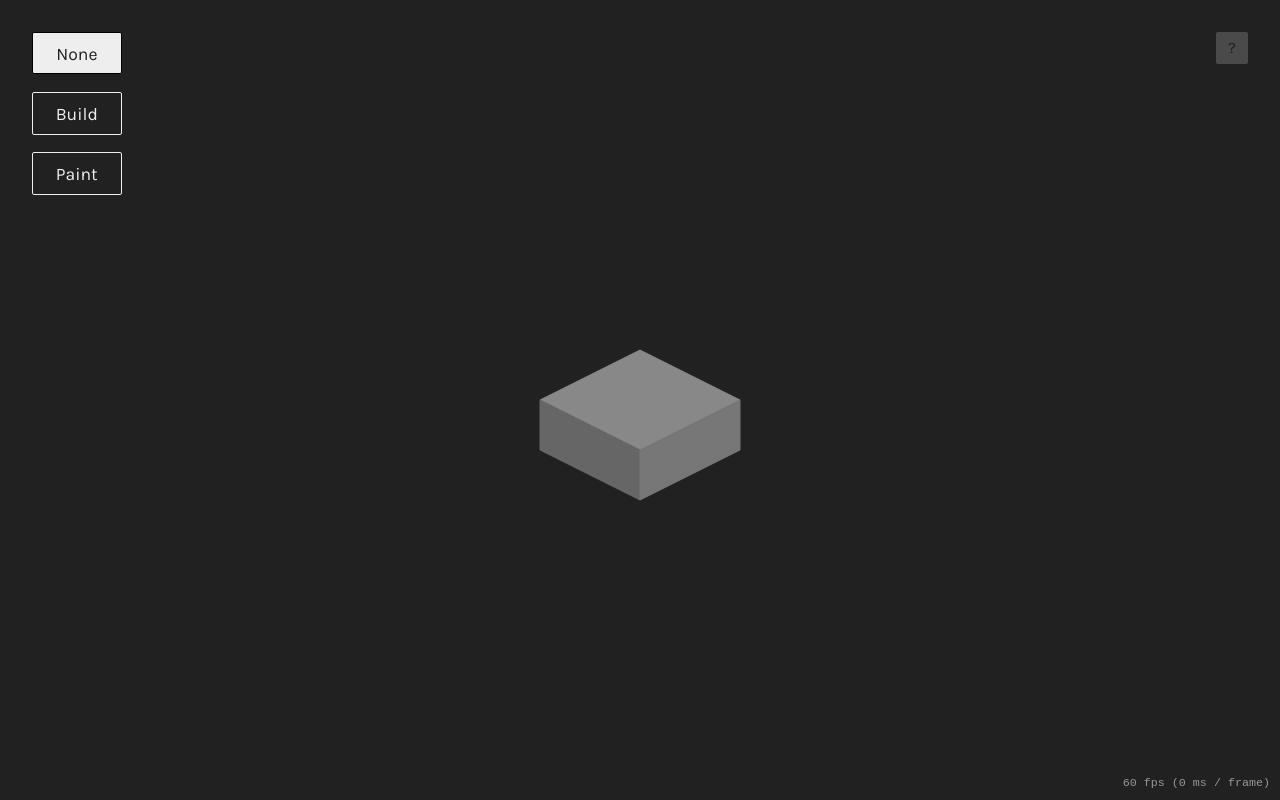
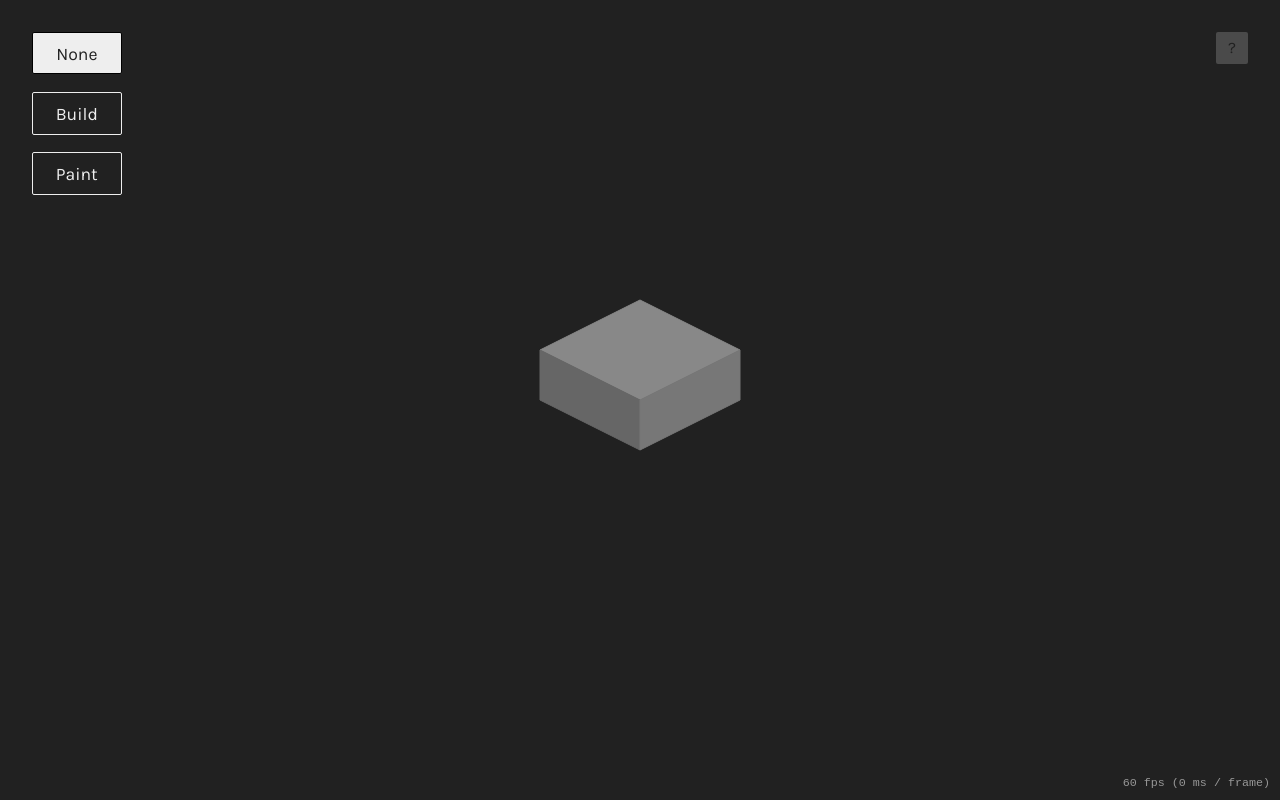
Before and after one commit to JJMorton/isometric-building, a website: page public/index.html in a window 1280 px wide. Drawn offline with Linux system fonts and the light colour scheme.

Commit message:
Adjustable tile height and mouse over detection on tile sides

```diff
--- a/public/scripts/canvas.js
+++ b/public/scripts/canvas.js
@@ -18,6 +18,14 @@
 	buffer.width = canvas.width;
 	buffer.height = canvas.height;
 	const bufferCtx = buffer.getContext('2d');
+
+	/*
+		Canvas to draw editing grid to
+	*/
+	const editGrid = document.createElement('canvas');
+	editGrid.width = canvas.width;
+	editGrid.height = canvas.height;
+	const editGridCtx = editGrid.getContext('2d');
 
 
 
@@ -41,6 +49,7 @@
 		options: {
 			editMode: 0,
 			textureToUse: 2,
+			heightToUse: 0.5,
 			zoom: 1,
 			offset: new Vector()
 		},
@@ -48,13 +57,15 @@
 		// Input tracking
 		mouse: {position: new Vector(), left: false, right: false},
 		keys: [
-			{ name: "up"  , code: 38, pressed: false },
-			{ name: "down", code: 40, pressed: false },
-			{ name: "w"   , code: 87, pressed: false },
-			{ name: "a"   , code: 65, pressed: false },
-			{ name: "s"   , code: 83, pressed: false },
-			{ name: "d"   , code: 68, pressed: false },
-			{ name: "q"   , code: 81, pressed: false }
+			{ name: "up"  ,  code: 38, pressed: false },
+			{ name: "down",  code: 40, pressed: false },
+			{ name: "left",  code: 37, pressed: false },
+			{ name: "right", code: 39, pressed: false },
+			{ name: "w"   ,  code: 87, pressed: false },
+			{ name: "a"   ,  code: 65, pressed: false },
+			{ name: "s"   ,  code: 83, pressed: false },
+			{ name: "d"   ,  code: 68, pressed: false },
+			{ name: "q"   ,  code: 81, pressed: false }
 		],
 
 		// Game data
@@ -80,7 +91,7 @@
 	*/
 
 
-	const isOnTile = (p, tile, tileSize) => {
+	const isOnTile = (p, tile, tileSize, height) => {
 
 		// Centre tile at (0, 0)
 		const point = Vector.sub(p, tile);
@@ -90,25 +101,41 @@
 		const northEast = (-tileSize / 2) / tileSize;
 
 		// Check each side with simple straight line equations
-		const topLeft     = point.y >= northEast * point.x - tileSize / 2;
-		const topRight    = point.y >= southEast * point.x - tileSize / 2;
-		const bottomLeft  = point.y <= southEast * point.x + tileSize / 2;
-		const bottomRight = point.y <= northEast * point.x + tileSize / 2;
+		// Top face
+		const top =
+			point.y > northEast * point.x - tileSize / 2 - height * tileSize && // Back left
+			point.y > southEast * point.x - tileSize / 2 - height * tileSize && // Back right
+			point.y < southEast * point.x + tileSize / 2 - height * tileSize && // Front left
+			point.y < northEast * point.x + tileSize / 2 - height * tileSize;   // Front right
 
-		return topLeft && topRight && bottomLeft && bottomRight;
+		// Front face
+		const front =
+			point.x > - tileSize &&                                             // Left
+			point.x < 0 &&                                                      // Right
+			point.y > southEast * point.x + tileSize / 2 - height * tileSize && // Top
+			point.y < southEast * point.x + tileSize / 2;                       // Bottom
+
+		// Right face
+		const right =
+			point.x > 0 &&                                                      // Left
+			point.x < tileSize &&                                               // Right
+			point.y > northEast * point.x + tileSize / 2 - height * tileSize && // Top
+			point.y < northEast * point.x + tileSize / 2;                       // Bottom
+
+		return top || front || right;
 
 	};
 
-	const drawTop = (c, position, tileSize, fill, stroke) => {
+	const drawTop = (c, position, tileSize, height, fill, stroke) => {
 
 		// Draw the top of a tile
 		c.fillStyle = fill;
 		c.strokeStyle = stroke;
 		c.beginPath();
-		c.moveTo(position.x - tileSize, position.y);
-		c.lineTo(position.x, position.y - tileSize / 2);
-		c.lineTo(position.x + tileSize, position.y);
-		c.lineTo(position.x, position.y + tileSize / 2);
+		c.moveTo(position.x - tileSize, position.y - height * tileSize);
+		c.lineTo(position.x, position.y - tileSize / 2 - height * tileSize);
+		c.lineTo(position.x + tileSize, position.y - height * tileSize);
+		c.lineTo(position.x, position.y + tileSize / 2 - height * tileSize);
 		c.closePath();
 		c.fill();
 		c.stroke();
@@ -127,7 +154,7 @@
 
 			// If on the first row, create new row above
 			if (y === 0) {
-				Canvas.grid.splice(0, 0, [{type: -1}]);
+				Canvas.grid.splice(0, 0, [{type: -1, height: 0.5}]);
 				Canvas.unrendered = true;
 				// The original tile will now have a larger y coordinate
 				y++;
@@ -136,7 +163,7 @@
 			}
 			// Fill all tiles up to the neighbour
 			while (Canvas.grid[y - 1].length <= x) {
-				Canvas.grid[y - 1].push({type: -1});
+				Canvas.grid[y - 1].push({type: -1, height: 0.5});
 				Canvas.unrendered = true;
 			}
 
@@ -145,7 +172,7 @@
 
 			// If on the end of the row, create tile to the right
 			if (x === Canvas.grid[y].length - 1) {
-				Canvas.grid[y].push({type: -1});
+				Canvas.grid[y].push({type: -1, height: 0.5});
 				Canvas.unrendered = true;
 			}
 
@@ -154,12 +181,12 @@
 
 			// If on the last row, create new row below
 			if (y === Canvas.grid.length - 1) {
-				Canvas.grid.push([{type: -1}]);
+				Canvas.grid.push([{type: -1, height: 0.5}]);
 				Canvas.unrendered = true;
 			}
 			// Fill all tiles up to the neighbour
 			while (Canvas.grid[y + 1].length <= x) {
-				Canvas.grid[y + 1].push({type: -1});
+				Canvas.grid[y + 1].push({type: -1, height: 0.5});
 				Canvas.unrendered = true;
 			}
 
@@ -168,7 +195,7 @@
 
 			// If at the beginning of a row, create column to the left
 			if (x === 0) {
-				Canvas.grid.forEach(row => row.splice(0, 0, {type: -1}));
+				Canvas.grid.forEach(row => row.splice(0, 0, {type: -1, height: 0.5}));
 				Canvas.unrendered = true;
 				// The original tile will have a larger x coordinate
 				x++;
@@ -200,10 +227,11 @@
 
 			// Add new tile
 
-			while (Canvas.grid.length <= y) Canvas.grid.push([{type: -1}]);
-			while (Canvas.grid[y].length <= x) Canvas.grid[y].push({type: -1});
+			while (Canvas.grid.length <= y) Canvas.grid.push([{type: -1, height: 0.5}]);
+			while (Canvas.grid[y].length <= x) Canvas.grid[y].push({type: -1, height: Math.random()});
 
 			Canvas.grid[y][x].type = type;
+			Canvas.grid[y][x].height = Canvas.options.heightToUse;
 			Canvas.tileCount++;
 
 			getNeighbours(x, y, true).forEach(t => {
@@ -302,8 +330,6 @@
 		const screenSize = Math.min(canvas.width, canvas.height);
 		// Size of each cell from top to bottom (double the width)
 		const tileSize = Canvas.options.zoom * 100;
-		// Height of tiles
-		const height = tileSize * 0.5;
 
 		// Move controls
 		if (Canvas.keys.find(k => k.name === "w").pressed) {
@@ -334,8 +360,8 @@
 		let selected;
 
 		if (Canvas.unrendered) {
-			bufferCtx.fillStyle = Canvas.bgColor;
-			bufferCtx.fillRect(0, 0, buffer.width, buffer.height);
+			bufferCtx.clearRect(0, 0, buffer.width, buffer.height);
+			editGridCtx.clearRect(0, 0, editGrid.width, editGrid.height);
 		}
 
 		Canvas.grid.forEach((row, y) => {
@@ -348,19 +374,22 @@
 				position.set(0.5 * canvas.width + position.x + Canvas.options.offset.x * tileSize, 0.5 * canvas.height + position.y + Canvas.options.offset.y * tileSize);
 
 				// Calculate if the user has selected the tile
-				const mouseIsOn = isOnTile(Canvas.mouse.position, position, tileSize);
+				const mouseIsOn = isOnTile(Canvas.mouse.position, position, tileSize, row[x].type > 0 ? row[x].height : 0);
 				if (mouseIsOn) selected = {index: new Vector(x, y), position: position};
 
 				// Only draw tiles that are visible
 				if (Canvas.unrendered || row[x].unrendered) {
 
-					row[x].unrendered = false;
+					if (Canvas.options.editMode > 0 && (Canvas.options.editMode !== 2 || row[x].type > 0)) {
+						// White outline around tiles if editing
+						drawTop(editGridCtx, position, tileSize, row[x].type > 0 ? row[x].height : 0, "#00000000", row[x].type > 0 ? "#000000" : "#FFFFFF33");
+					}
 
 					if (!(row[x].type === 0 ||
 						position.x < -tileSize ||
 						position.x > canvas.width + tileSize ||
-						position.y < -tileSize - height ||
-						position.y > canvas.height + tileSize/2)) {
+						position.y < -tileSize ||
+						position.y > canvas.height + tileSize/2 + row[x].height * tileSize)) {
 
 						// Render top
 						let stroke = "#00000000";
@@ -368,42 +397,36 @@
 						if (Canvas.options.editMode === 0) {
 							stroke = fill;
 						}
-						drawTop(bufferCtx, position, tileSize, fill, stroke);
+						drawTop(bufferCtx, position, tileSize, row[x].height, fill, stroke);
 
 						// Render front
-						if (y === Canvas.grid.length - 1 || x >= Canvas.grid[y + 1].length || Canvas.grid[y + 1][x].type <= 0) {
+						if (y === Canvas.grid.length - 1 || x >= Canvas.grid[y + 1].length || Canvas.grid[y + 1][x].type < 1 || row[x].height > Canvas.grid[y + 1][x].height) {
 							bufferCtx.fillStyle = Canvas.textures[row[x].type - 1].front;
 							bufferCtx.strokeStyle = bufferCtx.fillStyle;
 							bufferCtx.beginPath();
-							bufferCtx.moveTo(position.x - tileSize, position.y);
-							bufferCtx.lineTo(position.x - tileSize, position.y + height);
-							bufferCtx.lineTo(position.x, position.y + tileSize * 0.5 + height);
-							bufferCtx.lineTo(position.x, position.y + tileSize * 0.5);
+							bufferCtx.moveTo(position.x - tileSize, position.y - row[x].height * tileSize); // Top left
+							bufferCtx.lineTo(position.x - tileSize, position.y); // Bottom left
+							bufferCtx.lineTo(position.x, position.y + tileSize * 0.5); // Bottom middle
+							bufferCtx.lineTo(position.x, position.y + tileSize * 0.5 - row[x].height * tileSize); // Top middle
 							bufferCtx.closePath();
 							bufferCtx.fill();
 							if (Canvas.options.editMode === 0) bufferCtx.stroke();
 						}
 
 						// Render side
-						if (x === row.length - 1 || row[x + 1].type <= 0) {
+						if (x === row.length - 1 || row[x + 1].type <= 0 || row[x + 1].height < row[x].height) {
 							bufferCtx.fillStyle = Canvas.textures[row[x].type - 1].side;
 							bufferCtx.strokeStyle = bufferCtx.fillStyle;
 							bufferCtx.beginPath();
-							bufferCtx.moveTo(position.x + tileSize, position.y);
-							bufferCtx.lineTo(position.x + tileSize, position.y + height);
-							bufferCtx.lineTo(position.x, position.y + tileSize * 0.5 + height);
+							bufferCtx.moveTo(position.x + tileSize, position.y - row[x].height * tileSize);
+							bufferCtx.lineTo(position.x + tileSize, position.y);
 							bufferCtx.lineTo(position.x, position.y + tileSize * 0.5);
+							bufferCtx.lineTo(position.x, position.y + tileSize * 0.5 - row[x].height * tileSize);
 							bufferCtx.closePath();
 							bufferCtx.fill();
 							if (Canvas.options.editMode === 0) bufferCtx.stroke();
 						}
 
-					}
-
-					// If editing, draw grid lines around tiles
-					if (Canvas.options.editMode > 0 && (Canvas.options.editMode !== 2 || row[x].type > 0)) {
-						// White outline around all other tiles
-						drawTop(bufferCtx, position, tileSize, "#00000000", "#FFFFFF66");
 					}
 
 				}
@@ -413,9 +436,6 @@
 
 		// Mark canvas as rendered
 		Canvas.unrendered = false;
-
-		// Draw buffer to canvas
-		ctx.drawImage(buffer, 0, 0);
 
 		if (selected) {
 
@@ -427,12 +447,13 @@
 				if (fill.length === 1) fill = "0" + fill;
 				let stroke = Math.floor(Math.cos(Math.PI * Canvas.frameCount / 30) * 125 + 125).toString(16);
 				if (stroke.length === 1) stroke = "0" + stroke;
-				drawTop(ctx, selected.position, tileSize, "#" + fill + fill + fill + "66", "#" + stroke + stroke + stroke);
+				drawTop(ctx, selected.position, tileSize, selectedTile.type > 0 ? selectedTile.height : 0, "#" + fill + fill + fill + "66", "#" + stroke + stroke + stroke);
 
 				// Change the texture of the tile if q is pressed
 				if (changeTexture && selectedTile.type > 0) {
 					Canvas.keys.find(k => k.name === "q").pressed = false;
 					selectedTile.type++;
+					Canvas.unrendered = true;
 					if (selectedTile.type > Canvas.textures.length) selectedTile.type = 1;
 				}
 
@@ -448,6 +469,22 @@
 				if (Canvas.mouse.left && selectedTile.type === 0) {
 					addTile(selected.index.x, selected.index.y, 1);
 				}
+				const upKey = Canvas.keys.find(k => k.name === "up");
+				if (upKey.pressed) {
+					selectedTile.height += 0.25;
+					if (selectedTile.height > 5) selectedTile.height = 5;
+					Canvas.unrendered = true;
+					Canvas.options.heightToUse = selectedTile.height;
+					upKey.pressed = false;
+				}
+				const downKey = Canvas.keys.find(k => k.name === "down");
+				if (Canvas.keys.find(k => k.name === "down").pressed) {
+					selectedTile.height -= 0.25;
+					if (selectedTile.height < 0) selectedTile.height = 0;
+					Canvas.unrendered = true;
+					Canvas.options.heightToUse = selectedTile.height;
+					downKey.pressed = false;
+				}
 
 			} else if (Canvas.options.editMode === 2) {
 
@@ -459,6 +496,10 @@
 
 			}
 		}
+
+		// Draw buffer to canvas
+		ctx.drawImage(editGrid, 0, 0);
+		ctx.drawImage(buffer, 0, 0);
 
 		if (Canvas.frameCount % 4 === 0) Canvas.deltaElt.innerHTML = Math.floor((performance.now() - currentTime) * 10) / 10;
 		Canvas.frameCount++;
@@ -543,7 +584,7 @@
 	});
 
 	// Disallow right click context menu
-	window.addEventListener('contextmenu', e => {
+	canvas.addEventListener('contextmenu', e => {
 		e.preventDefault();
 	});
 
```
Also changed, not shown: public/index.html (+2 -1 lines).
